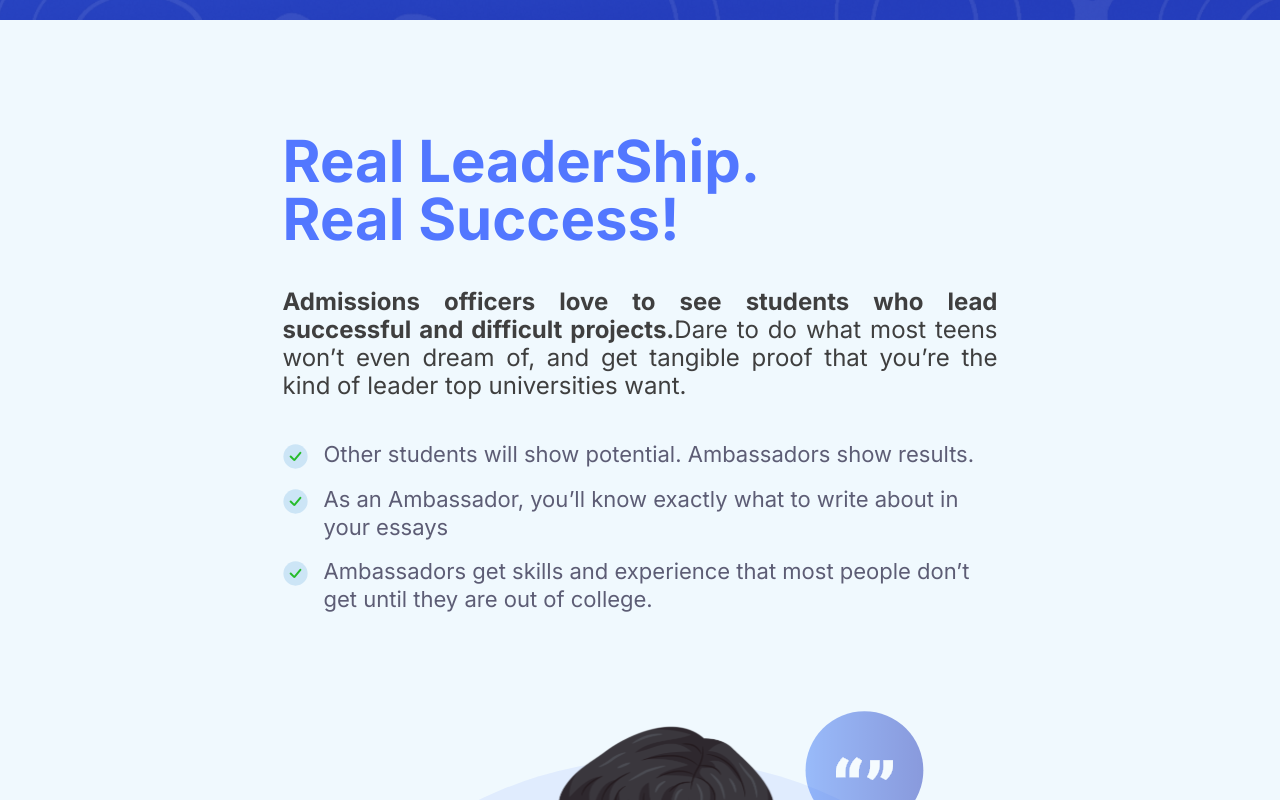
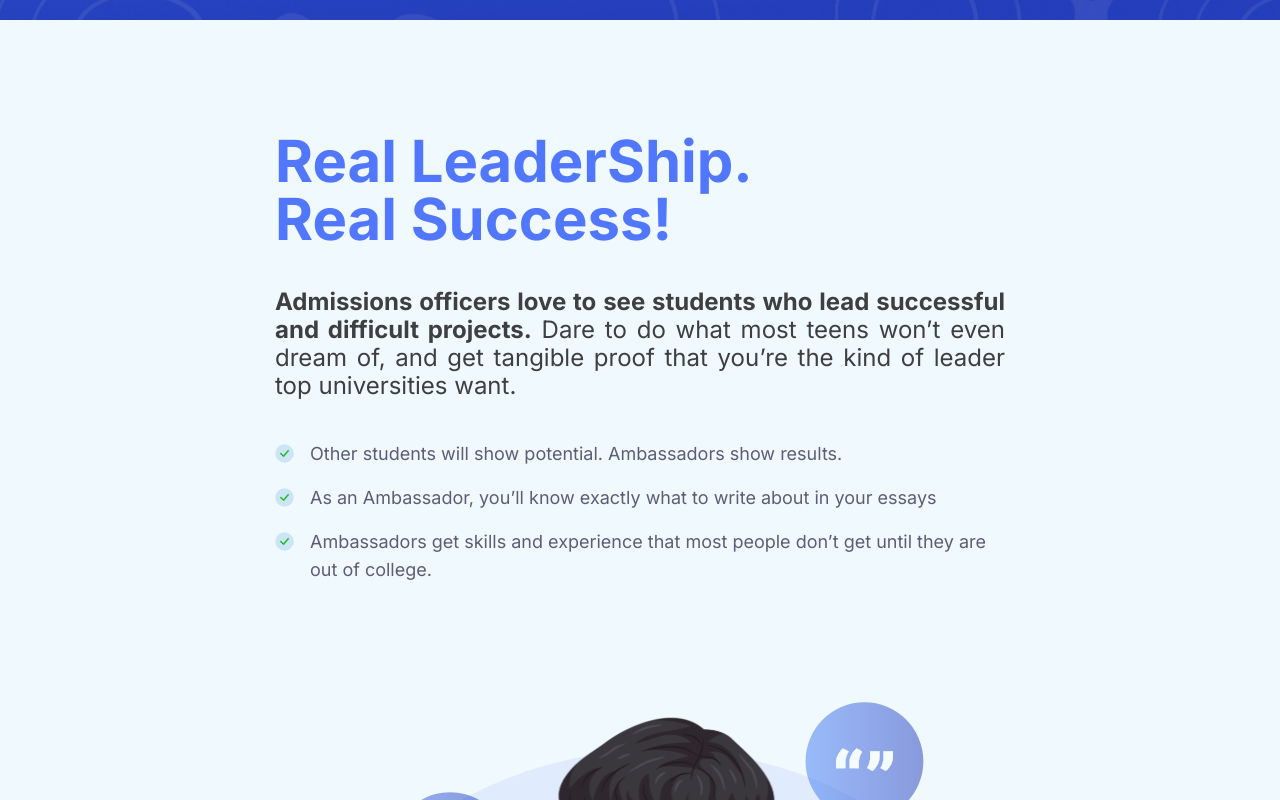
Before and after one commit to college-mastermind/collegemastermind, a Next.js app: page /ambassador in a window 1280 px wide. Shown: the part 680-1480 px from the top of the page. Built offline with nearby package versions, Linux system fonts and the light colour scheme.

Commit message:
fix changes in leadership section

```diff
--- a/src/components/student/LeadershipSuccess.jsx
+++ b/src/components/student/LeadershipSuccess.jsx
@@ -6,8 +6,8 @@ const LeadershipSuccess = () => {
     <>
       <div>
       <div className="flex flex-col xl:flex-row">
-        <div className="w-full xl:w-[900px] flex flex-col items-center xl:items-end justify-center xl:-mr-10 z-10 px-4 sm:px-6 md:px-8 lg:px-12 xl:px-0 py-12 xl:py-0">
-          <div className="max-w-[715px]">
+        <div className="w-full xl:w-[1100px] flex flex-col items-center  justify-center xl:-mr-10 z-10 px-4 sm:px-6 md:px-8 lg:px-12 xl:px-0 py-12">
+          <div className="max-w-[730px] lg:pb-5">
             <div className="text-4xl sm:text-5xl lg:text-[58px] font-bold text-left text-[#5277FF] leading-tight pb-6 sm:pb-8 lg:pb-10">
               Real LeaderShip. <br />
               Real Success!
@@ -16,7 +16,7 @@ const LeadershipSuccess = () => {
               <span className="font-bold">
                 Admissions officers love to see students who lead successful and
                 difficult projects.
-              </span>
+              </span> {" "}
               Dare to do what most teens won’t even dream of, and get
               tangible proof that you’re the kind of leader top universities want.
             </div>
@@ -24,24 +24,24 @@ const LeadershipSuccess = () => {
               <div className="flex space-x-4 items-start">
                 <Image
                   src="/tick_icon.svg"
-                  width={25}
-                  height={25}
+                  width={19}
+                  height={19}
                   alt="Tick Icon"
                   className="mt-1"
                 />
-                <div className="text-[#5D5D75] font-normal text-base sm:text-lg lg:text-[22px]">
+                <div className="text-[#5D5D75] font-normal text-base sm:text-lg lg:text-[18px]">
                   Other students will show potential. Ambassadors show results.
                 </div>
               </div>
               <div className="flex space-x-4 items-start mt-4">
                 <Image
                   src="/tick_icon.svg"
-                  width={25}
-                  height={25}
+                  width={19}
+                  height={19}
                   alt="Tick Icon"
                   className="mt-1"
                 />
-                <div className="text-[#5D5D75] font-normal text-base sm:text-lg lg:text-[22px]">
+                <div className="text-[#5D5D75] font-normal text-base sm:text-lg lg:text-[18px]">
                   As an Ambassador, you’ll know exactly what to write about in your
                   essays
                 </div>
@@ -49,12 +49,12 @@ const LeadershipSuccess = () => {
               <div className="flex space-x-4 items-start mt-4">
                 <Image
                   src="/tick_icon.svg"
-                  width={25}
-                  height={25}
+                  width={19}
+                  height={19}
                   alt="Tick Icon"
                   className="mt-1"
                 />
-                <div className="text-[#5D5D75] font-normal text-base sm:text-lg lg:text-[22px]">
+                <div className="text-[#5D5D75] font-normal text-base sm:text-lg lg:text-[18px]">
                   Ambassadors get skills and experience that most people don’t get
                   until they are out of college.
                 </div>
@@ -68,7 +68,7 @@ const LeadershipSuccess = () => {
             width={800}
             height={800}
             alt="Picture of the boy"
-            className="z-0 max-w-[90%]"
+            className="z-0 max-w-[90%] lg:min-h-full"
             />
             </div>
       </div>
```
